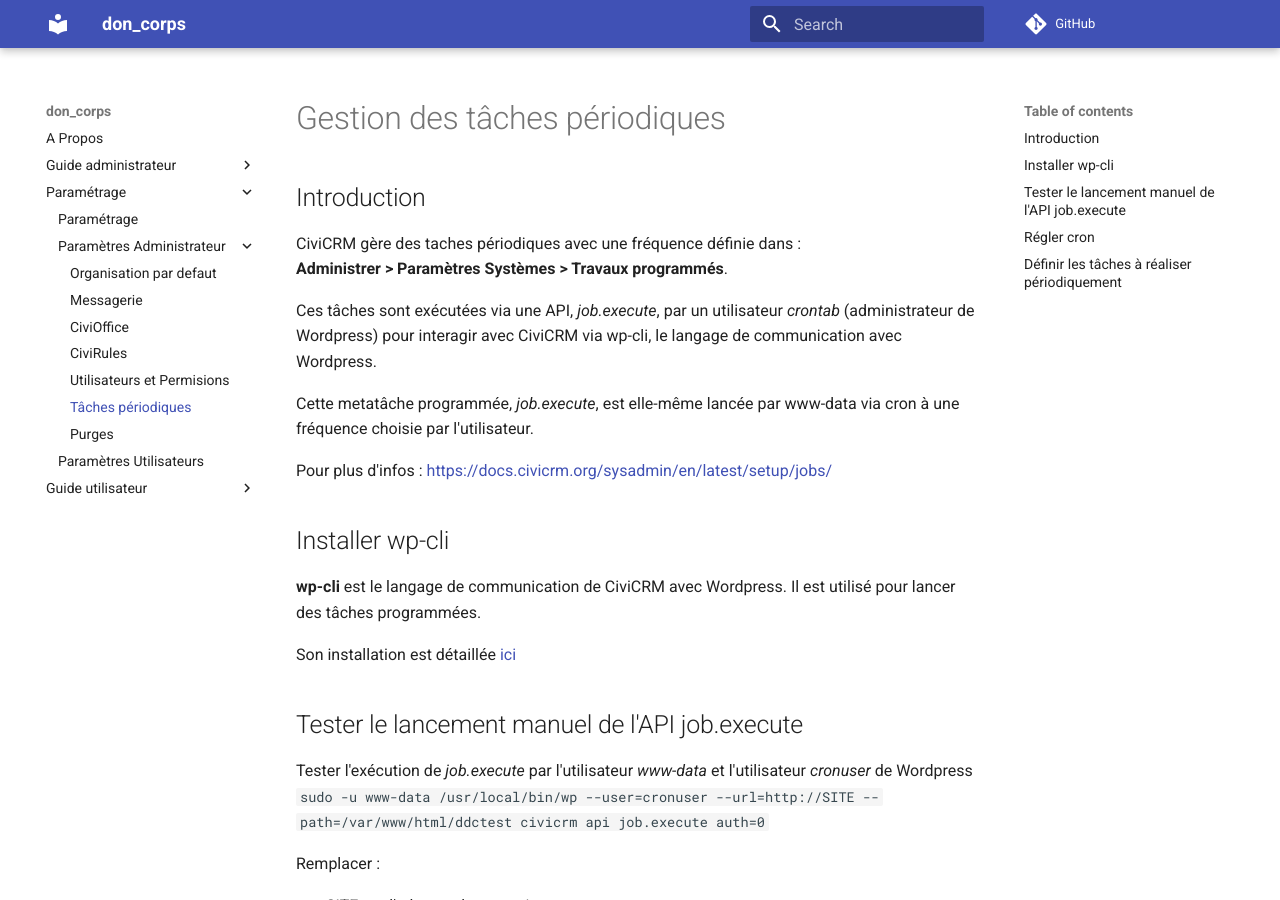
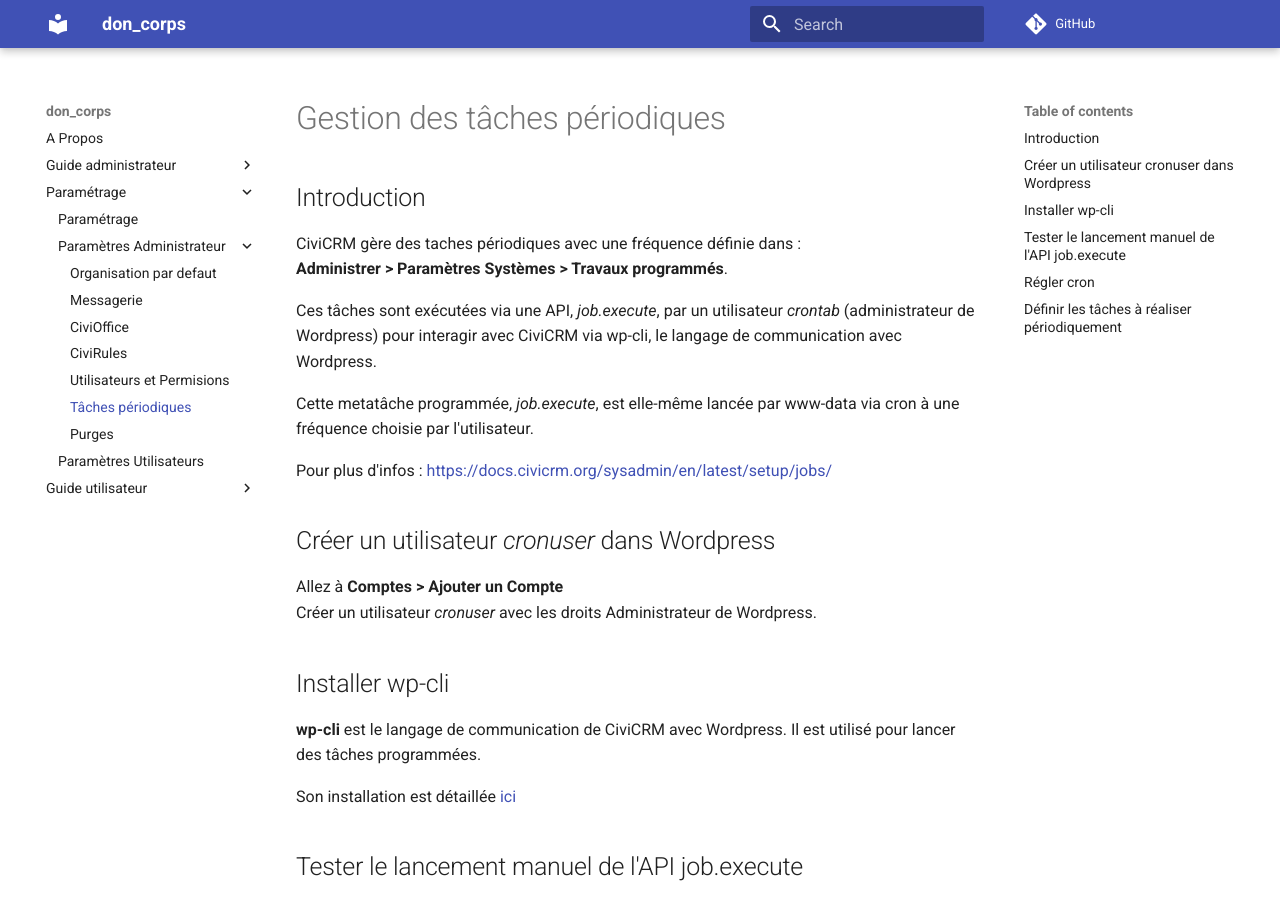
Before and after one commit to destrieux/ddc-doc, an MkDocs documentation site: the page built from docs/Parametrage/admin/taches.md, in a window 1280 px wide and 900 px high. Built offline with MkDocs 1.6.1 and Material for MkDocs 9.7.7, drawn with Linux system fonts in a browser that asks for light colours; comment, search, counter and statistics services are not loaded.

Commit message:
Parametrage

```diff
--- a/docs/Parametrage/admin/taches.md
+++ b/docs/Parametrage/admin/taches.md
@@ -8,6 +8,10 @@
 Cette metatâche programmée, *job.execute*, est elle-même lancée par www-data via cron à une fréquence choisie par l'utilisateur.
 
 Pour plus d'infos : [https://docs.civicrm.org/sysadmin/en/latest/setup/jobs/](https://docs.civicrm.org/sysadmin/en/latest/setup/jobs/)
+
+## Créer un utilisateur *cronuser* dans Wordpress
+Allez à **Comptes > Ajouter un Compte**<br>
+Créer un utilisateur *cronuser* avec les droits Administrateur de Wordpress.
 
 ## Installer wp-cli
 **wp-cli** est le langage de communication de CiviCRM avec Wordpress. Il est utilisé pour lancer des tâches programmées.
```
Also changed, not shown: docs/GuideAdmin/civicrm/cv.md (+1 -1 lines), docs/GuideAdmin/intro/prerequis.md (+5 -0 lines), docs/Parametrage/admin/mail.md (+1 -1 lines), docs/Parametrage/admin/utilisateurs.md (+1 -1 lines), docs/index.md (line endings or trailing spaces).
